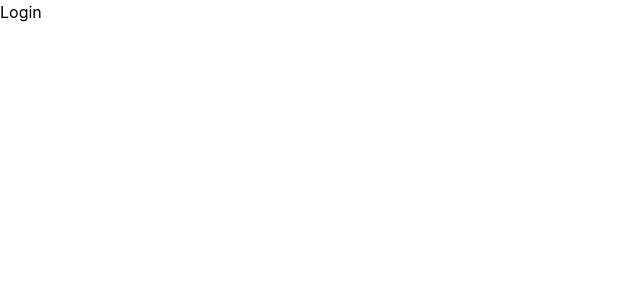
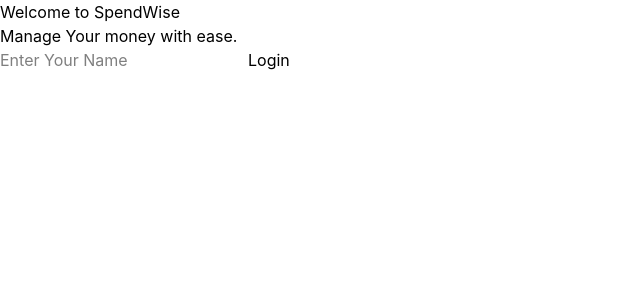
Before and after one commit to beherakiran/SpendWise, a React (Vite) app: page /login in a window 1280 px wide. Shown: the top 300 px of the page, without its empty margins (0-640 px from the left). Built offline with nearby package versions, Linux system fonts and the light colour scheme.

Commit message:
implementname based login

```diff
--- a/src/App.jsx
+++ b/src/App.jsx
@@ -11,9 +11,11 @@ import { ToastContainer } from "react-toastify";
 import "react-toastify/dist/ReactToastify.css";
 import ProtectedRoute from "./routes/ProtectedRoute";
 import Login from "./pages/Login"
+import AuthProvider from "./context/AuthProvider";
 
 function App() {
   return (
+    <AuthProvider>
     <TransactionProvider>
       <ToastContainer position="top-right" autoClose={2000} />
       <Routes>
@@ -34,6 +36,7 @@ function App() {
         <Route path="*" element={<Navigate to="/dashboard" />} />
       </Routes>
     </TransactionProvider>
+    </AuthProvider>
   );
 }
 
--- a/src/context/AuthProvider.jsx
+++ b/src/context/AuthProvider.jsx
@@ -7,13 +7,23 @@ function AuthProvider({children}) {
     return JSON.parse(localStorage.getItem("user")) || null
  })
 
+ const login = (name) =>{
+    const userData = {name};
+      localStorage.setItem("user",JSON.stringify(userData));
+      setUser(userData);
+   }
+
+ const logout = () => {
+    localStorage.removeItem("user");
+    setUser(null);
+  };
+
   return (
-    <>
-    <AuthContext.Provider value={{user,setUser}}>
+
+    <AuthContext.Provider value={{user,login,logout}}>
        {children}
     </AuthContext.Provider>
 
-    </>
   )
 }
 
--- a/src/main.jsx
+++ b/src/main.jsx
@@ -2,7 +2,7 @@ import { StrictMode } from 'react'
 import { createRoot } from 'react-dom/client'
 import './assets/css/style.css'
 import { BrowserRouter } from 'react-router-dom'
-import App from './App'
+import App from './App.jsx'
 
 
 
--- a/src/pages/Login.jsx
+++ b/src/pages/Login.jsx
@@ -1,9 +1,42 @@
-
+import { useContext, useState } from "react";
+import { AuthContext } from "../context/AuthContext";
+import { useNavigate } from "react-router-dom";
 
 function Login() {
+  const { login } = useContext(AuthContext);
+
+  const [name, setName] = useState("");
+  const navigate = useNavigate();
+
+  const handleSubmit = (e) => {
+    e.preventDefault();
+
+    if (!name.trim()) {
+      return;
+    } else {
+      login(name.trim());
+      navigate("/dashboard");
+    }
+  };
   return (
-    <div>Login</div>
-  )
+  <>
+    <div>
+      <h1>Welcome to SpendWise</h1>
+      <p>Manage Your money with ease.</p>
+
+      <form onSubmit={handleSubmit}>
+        <input type="text"
+        placeholder="Enter Your Name"
+        value={name}
+        name="name"
+        onChange={(e)=>setName(e.target.value)}
+        />
+         <button type="submit">Login</button>
+      </form>
+
+    </div>
+  </>
+    );
 }
 
-export default Login
+export default Login;
```
